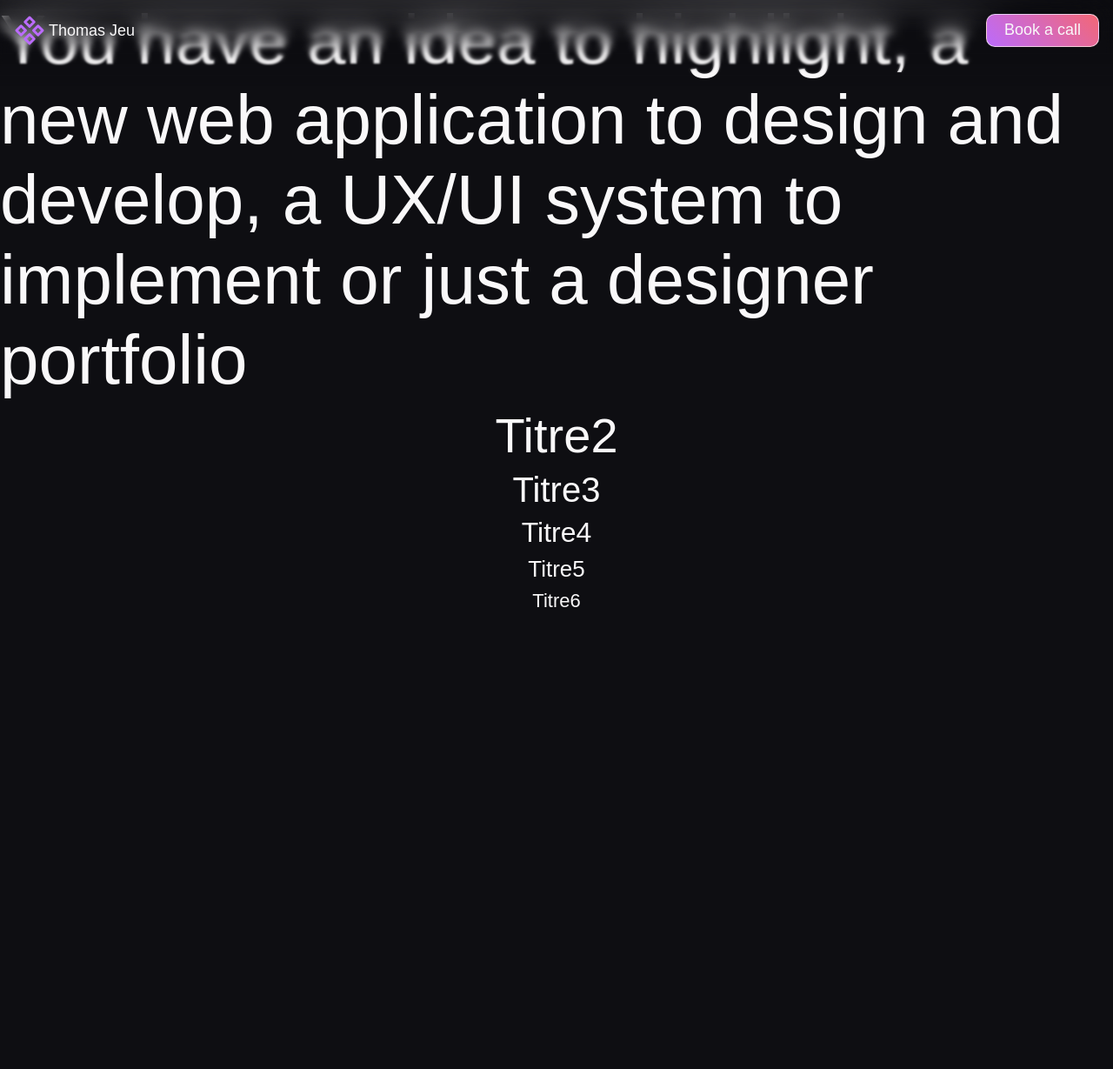
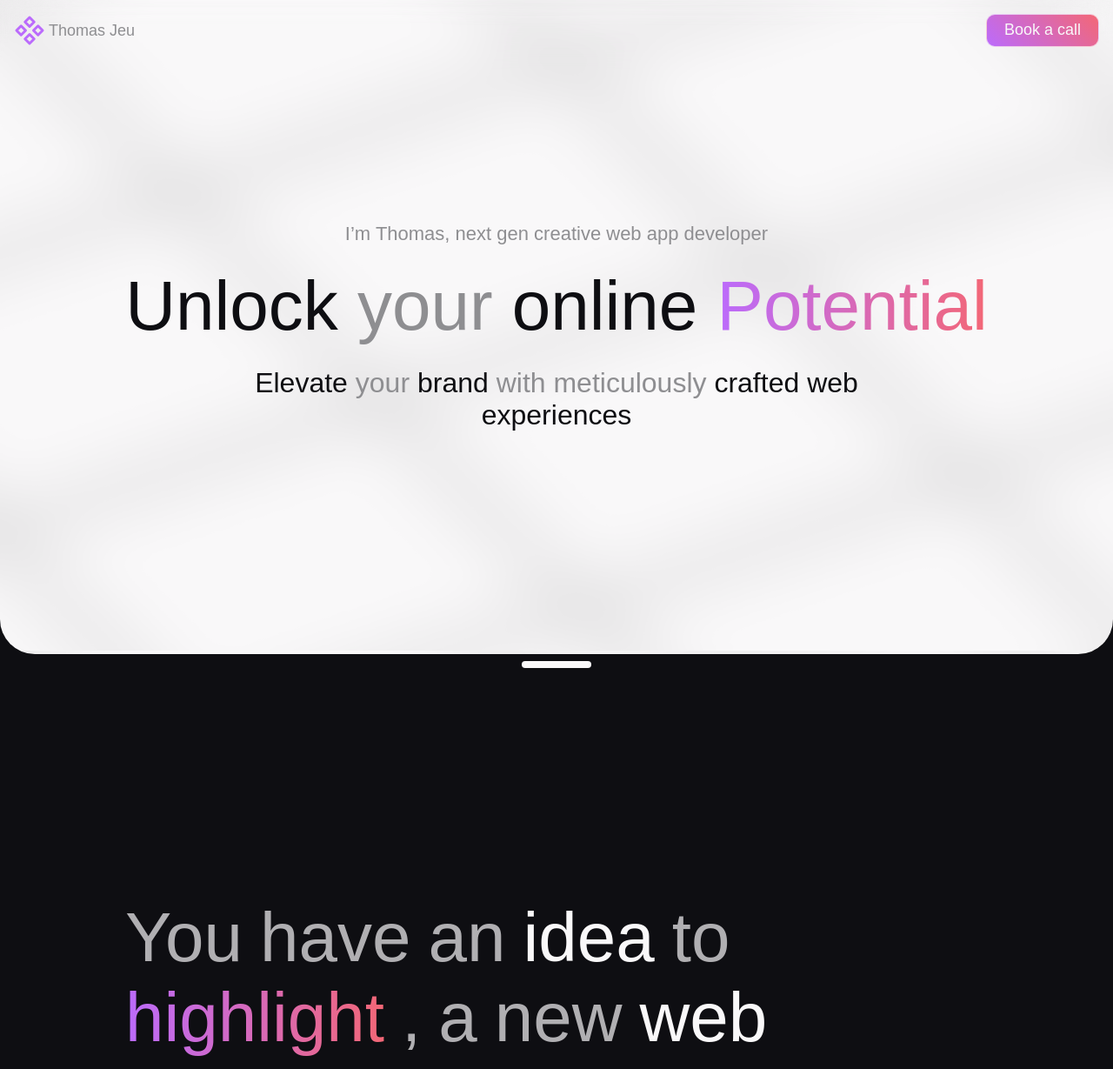
Before and after one commit to thomasjeu03/portfolio2024, a React (Vite) app: page / in a window 1280 px wide. Shown: the top 1229 px of the page at 87% size. Before the commit the page ends 800 px from the top, so only its background shows below. Built offline with nearby package versions, Linux system fonts and the light colour scheme; a web font is replaced by a local one.

Commit message:
section 1 + hero section half

```diff
--- a/src/pages/home/Home.jsx
+++ b/src/pages/home/Home.jsx
@@ -1,6 +1,8 @@
 import './Home.scss';
 import {memo} from "react";
-import { Component } from 'lucide-react';
+import { GalleryVerticalEnd, Component } from 'lucide-react';
+import Hero from "./hero.jsx";
+
 function HomePage() {
     return (
         <div className="HomePage">
@@ -25,12 +27,46 @@ function HomePage() {
                 <div></div>
                 <div></div>
             </div>
-            <h1>You have an idea to highlight, a new web application to design and develop, a UX/UI system to implement or just a designer portfolio</h1>
-            <h2>Titre2</h2>
-            <h3>Titre3</h3>
-            <h4>Titre4</h4>
-            <h5>Titre5</h5>
-            <h6>Titre6</h6>
+            <Hero />
+            <div className="grabZone">
+                <div className="pillule"></div>
+            </div>
+            <div className='dflexcolumn gap256 maxWidth1024' style={{ padding: '256px 16px' }}>
+                <h2 className='titre1 dflexrow w100 wrap' style={{ columnGap: '20px' }}>
+                    <span className='gray-200'>You</span>
+                    <span className='gray-200'>have</span>
+                    <span className='gray-200'>an</span>
+                    <span className='white'>idea</span>
+                    <span className='gray-200'>to</span>
+                    <span className='text-gradient'>highlight</span>
+                    <span className='gray-200'>,</span>
+                    <span className='gray-200'>a</span>
+                    <span className='gray-200'>new</span>
+                    <span className='white'>web</span>
+                    <span className='white'>application</span>
+                    <span className='gray-200'>to</span>
+                    <span className='gray-200'>design</span>
+                    <span className='gray-200'>and</span>
+                    <span className='gray-200'>develop</span>
+                    <span className='gray-200'>,</span>
+                    <span className='gray-200'>a</span>
+                    <span className='white'>UX/UI</span>
+                    <span className='white'>system</span>
+                    <span className='gray-200'>to</span>
+                    <span className='gray-200'>implement</span>
+                    <span className='gray-200'>or</span>
+                    <span className='gray-200'>just</span>
+                    <span className='gray-200'>a</span>
+                    <span className='white'>designer</span>
+                    <span className='white'>portfolio</span>
+                </h2>
+                <h3 className='titre2 dflexrow w100 gap16 nowrap gray-200'>
+                    <GalleryVerticalEnd size={48} className='gray-200'/>
+                    Keep scrolling...
+                </h3>
+                <h4 className='gray-200 alignRight w100'>And appreciate</h4>
+            </div>
+
         </div>
     )
 }
--- a/src/pages/home/Home.scss
+++ b/src/pages/home/Home.scss
@@ -4,7 +4,6 @@
   align-items: center;
   justify-content: flex-start;
   width: 100%;
-  gap: var(--1m);
   nav{
     position: fixed;
     top: 0;
@@ -15,7 +14,38 @@
     .logo{
       p{
         mix-blend-mode: difference;
+        color: var(--gray-300);
       }
     }
   }
+  .hero{
+    padding: 256px var(--3m) 256px var(--3m);
+    width: 100%;
+    display: flex;
+    align-items: center;
+    flex-direction: column;
+    gap: var(--3m);
+    background-repeat: no-repeat;
+    background-position: center;
+    background-size: cover;
+    justify-content: center;
+    background: var(--white);
+    position: relative;
+    border-radius: 0 0 40px 40px;
+  }
+  .grabZone{
+    display: flex;
+    align-items: center;
+    justify-content: center;
+    padding: var(--1m);
+    z-index: 1;
+    width: 100%;
+    .pillule{
+      cursor: grab;
+      width: var(--10m);
+      height: var(--1m);
+      border-radius: 8px;
+      background: var(--white);
+    }
+  }
 }
--- /dev/null
+++ b/src/pages/home/hero.jsx
@@ -0,0 +1,16 @@
+import {memo} from "react";
+import bg from './../../assets/img/hero.png'
+
+const Hero = () => {
+
+    return (
+        <div className="hero" style={{ backgroundImage: `url(${bg})` }}>
+            <h1 className='sr-only'>Thomas Jeu creative web app developer</h1>
+            <h4 className='titre6 gray-300 alignCenter'>I’m Thomas, next gen creative web app developer</h4>
+            <h2 className='titre1 black alignCenter'>Unlock <span className='gray-300'>your</span> online <span className='text-gradient'>Potential</span></h2>
+            <h3 className='titre4 black alignCenter' style={{ maxWidth: '700px' }}>Elevate <span className='gray-300'>your</span> brand <span className='gray-300'>with meticulously</span> crafted web experiences</h3>
+        </div>
+    )
+}
+
+export default memo(Hero)
--- a/src/style/var/Class.scss
+++ b/src/style/var/Class.scss
@@ -38,7 +38,7 @@
   height: 20%;
   pointer-events: none;
   &--revert{
-    height: 100px;
+    height: 80px;
     inset: -1px -1px auto -1px;
     transform: rotate(180deg);
   }
@@ -221,6 +221,11 @@
   align-items: flex-start;
   justify-content: flex-start;
 }
+.text-gradient{
+  background: linear-gradient(90deg, var(--secondary) 0%, var(--primary) 100%);
+  -webkit-background-clip: text;
+  -webkit-text-fill-color: transparent;
+}
 .nowhitespace{
   white-space: nowrap;
 }
--- a/src/style/var/Font.scss
+++ b/src/style/var/Font.scss
@@ -63,7 +63,7 @@
   font-weight: 500;
   font-family: var(--title-font);
 }
-@media only screen and (max-width: 1100px){
+@media only screen and (max-width: 900px){
   .titre1, h1{
     font-size: var(--7m);
   }
@@ -83,7 +83,7 @@
     font-size: 20px;
   }
 }
-@media only screen and (max-width: 900px){
+@media only screen and (max-width: 600px){
   .titre1, h1{
     font-size: var(--5m);
   }
@@ -103,7 +103,7 @@
     font-size: 18px;
   }
 }
-@media only screen and (max-width: 600px){
+@media only screen and (max-width: 400px){
   .titre1, h1{
     font-size: var(--4m);
   }
```
Also changed, not shown: src/assets/img/hero.png (added).
